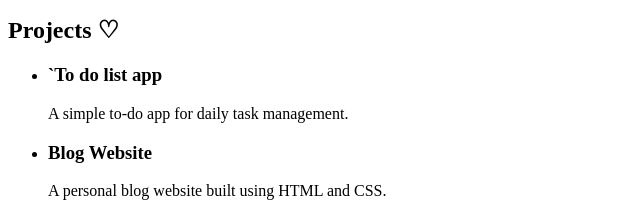
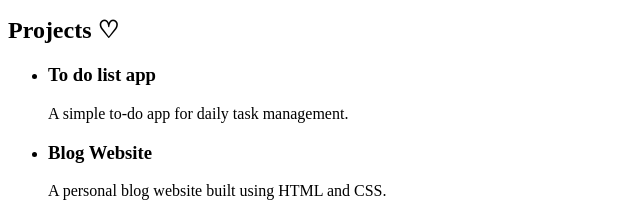
Before and after one commit to khushiiiiiiiiiiiiii/LabAssignmentsKrmuWebDev1, a plain HTML site: page index.html in a window 1280 px wide. Shown: the part 766-982 px from the top of the page, 0-640 px from the left. Drawn offline with Linux system fonts and the light colour scheme; files whose address does not match are found by name.

Commit message:
Update index.html

```diff
--- a/index.html
+++ b/index.html
@@ -47,7 +47,7 @@
             <ul>
                 <li>
                     <article>
-                        <h3>`To do list app</h3>
+                        <h3>To do list app</h3>
                         <p>A simple to-do app for daily task management.</p>
                     </article>
                 </li>
```
